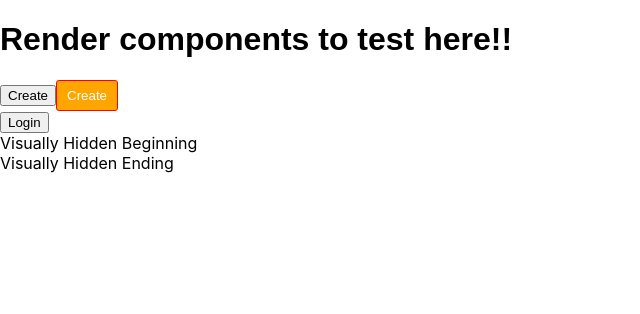
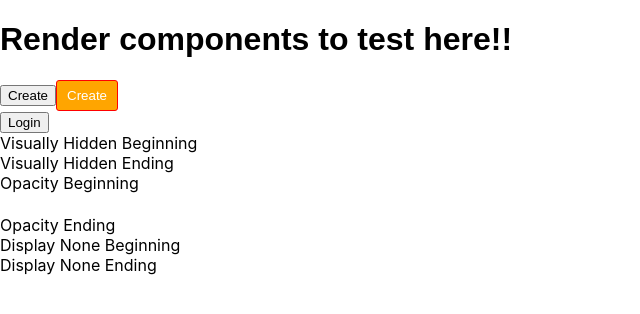
Before and after one commit to G3-Code/draganddrop, a React (Create React App) app in the folder dnd/: page /page1 in a window 1280 px wide. Shown: the top 314 px of the page, without its empty margins (0-640 px from the left). Built offline with nearby package versions, Linux system fonts and the light colour scheme.

Commit message:
Added display none

```diff
--- a/dnd/src/App.css
+++ b/dnd/src/App.css
@@ -39,6 +39,14 @@
   width: 1px;
 }
 
+.opacity {
+  opacity: 0;
+}
+
+.displayNone {
+  display: none;
+}
+
 @keyframes App-logo-spin {
   from {
     transform: rotate(0deg);
--- a/dnd/src/components/Page1.js
+++ b/dnd/src/components/Page1.js
@@ -9,6 +9,16 @@ export default function Page1() {
         <button className="visually-hidden">Demo Buttons</button>
         <div>Visually Hidden Ending</div>
       </div>
+      <div>
+        <div>Opacity Beginning</div>
+        <button className="opacity">Demo Buttons</button>
+        <div>Opacity Ending</div>
+      </div>
+      <div>
+        <div>Display None Beginning</div>
+        <button className="displayNone">Demo Buttons</button>
+        <div>Display None Ending</div>
+      </div>
     </Fragment>
   );
 }
```
